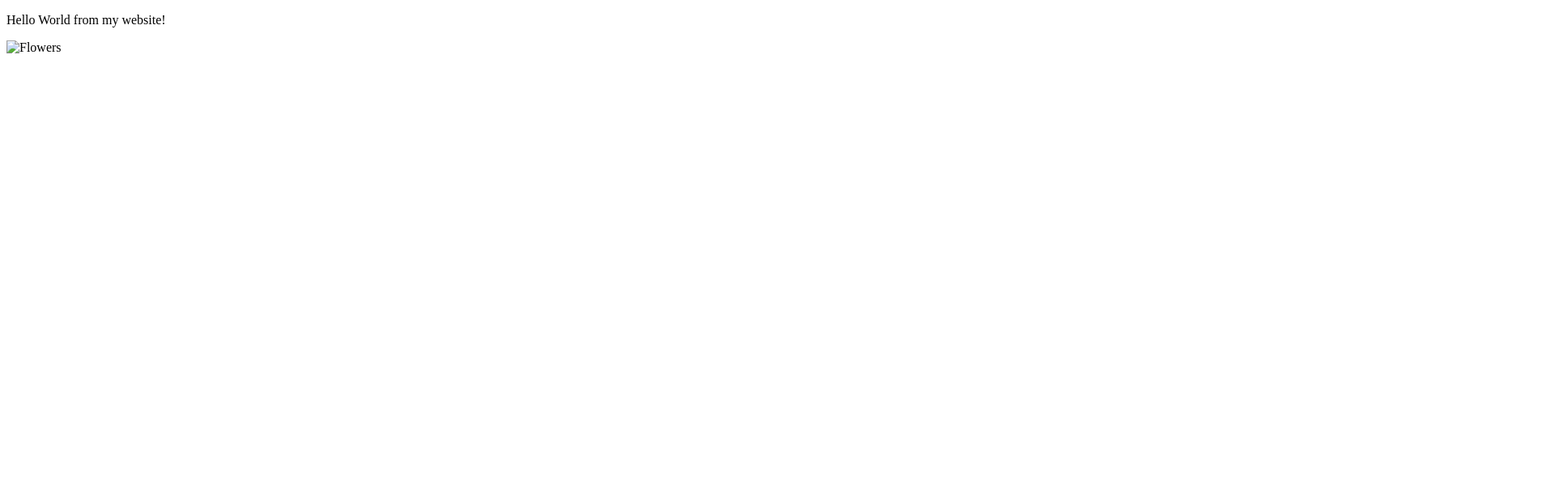
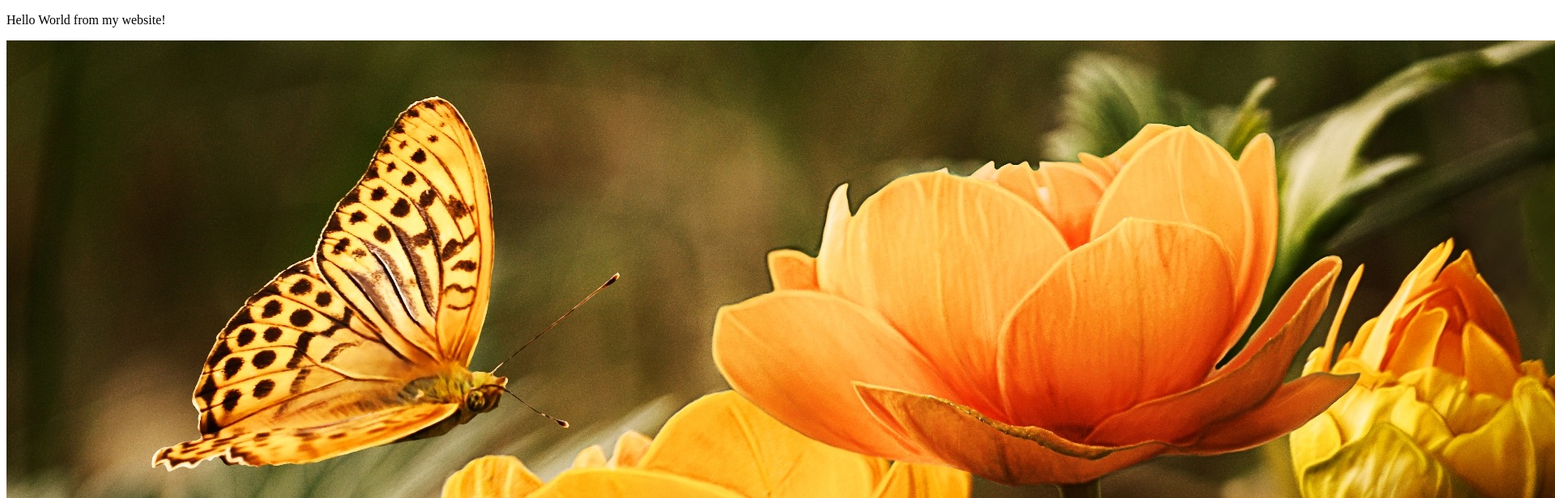
Before and after one commit to julialabish/hello-world, a plain HTML site: page index.html in a window 1280 px wide. Shown: the top 616 px of the page at 81% size, 1920 px wide, since content can reach past the window. Drawn offline with Linux system fonts and the light colour scheme.

Commit message:
Changed image

```diff
--- a/index.html
+++ b/index.html
@@ -5,6 +5,6 @@
     </head>
     <body>
         <p>Hello World from my website!</p>
-        <img src="flowers.jpg" alt="Flowers"></img>
+        <img src="flowers-background-butterflies-beautiful-87452[1].jpeg" alt="Flowers"></img>
     </body>
 </html>
```
Also changed, not shown: flowers-background-butterflies-beautiful-87452[1].jpeg (added), flowers.jpg (deleted).
